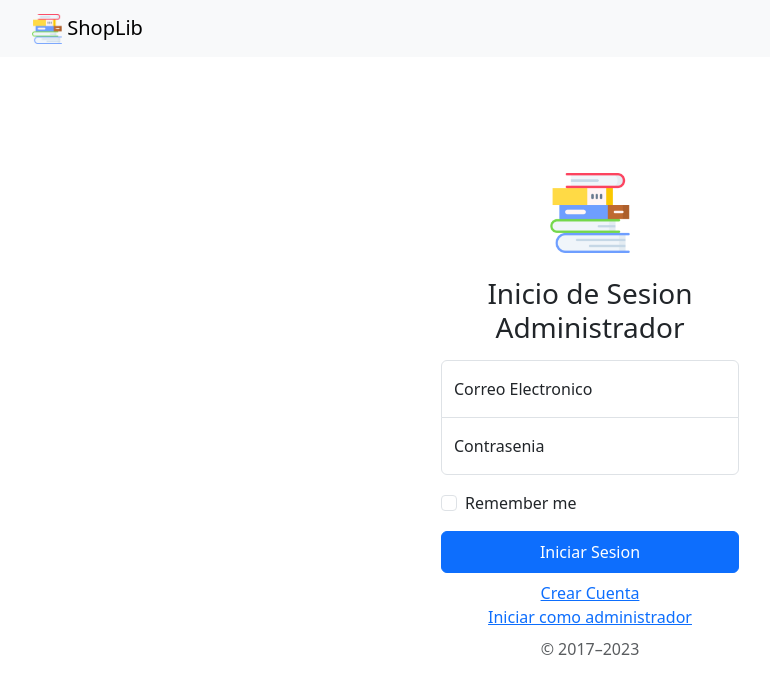
After one commit to Allam9573/tienda_libros, a Flask app: page /auth/admin/login in a window 1280 px wide. The commit adds this page. Shown: the top 694 px of the page, without its empty margins (50-820 px from the left). Run offline with Flask 3, Linux system fonts and the light colour scheme.

Commit message:
admin_login template

```diff
--- a/app/__init__.py
+++ b/app/__init__.py
@@ -1,12 +1,14 @@
 from flask import Flask, render_template
 from app.modules.auth import auth
 from app.modules.books import books
+from app.modules.admin import auth_admin
 
 
 def create_app():
     app = Flask(__name__)
     app.register_blueprint(auth.bp)
     app.register_blueprint(books.bp)
+    app.register_blueprint(auth_admin.bp)
 
     @app.route('/')
     def index():
--- /dev/null
+++ b/app/modules/admin/admin.py
@@ -0,0 +1,3 @@
+from flask import Blueprint, render_template
+
+bp = Blueprint('admin',__name__,url_prefix='/auth/admin')
--- /dev/null
+++ b/app/modules/admin/auth_admin.py
@@ -0,0 +1,8 @@
+from flask import Blueprint, render_template
+
+bp = Blueprint('auth_admin', __name__, url_prefix='/auth/admin')
+
+
+@bp.route('/login')
+def login():
+    return render_template('admin/login.html')
--- /dev/null
+++ b/app/templates/admin/index.html
@@ -0,0 +1,5 @@
+{% extends 'base.html'%}
+{% block title %}
+Administrador
+{{super()}}
+{%endblock%}
--- /dev/null
+++ b/app/templates/admin/login.html
@@ -0,0 +1,34 @@
+{% extends 'base.html'%}
+{% block customCSS%}
+<link rel="stylesheet" href="{{url_for('static', filename='css/login.css')}}">
+{%endblock%}
+{% include 'includes/navbar_login.html'%}
+{%block content%}
+<main class="form-signin w-100 m-auto">
+    <form>
+        <img class="mb-4" src="{{url_for('static', filename='img/logo.png')}}" alt="" width="80">
+        <h1 class="h3 mb-3 fw-normal">Inicio de Sesion Administrador</h1>
+
+        <div class="form-floating">
+            <input type="email" class="form-control" id="floatingInput" placeholder="name@example.com">
+            <label for="floatingInput">Correo Electronico</label>
+        </div>
+        <div class="form-floating">
+            <input type="password" class="form-control" id="floatingPassword" placeholder="Password">
+            <label for="floatingPassword">Contrasenia</label>
+        </div>
+
+        <div class="form-check text-start my-3">
+            <input class="form-check-input" type="checkbox" value="remember-me" id="flexCheckDefault">
+            <label class="form-check-label" for="flexCheckDefault">
+                Remember me
+            </label>
+        </div>
+        <button class="btn btn-primary w-100 py-2 mb-2" type="submit">Iniciar Sesion</button>
+        <a href="{{url_for('auth.signup')}}">Crear Cuenta</a>
+        <br>
+        <a href="{{url_for('auth_admin.login')}}">Iniciar como administrador</a>
+        <p class="mt-2 mb-3 text-body-secondary">&copy; 2017–2023</p>
+    </form>
+</main>
+{%endblock%}
--- a/app/templates/auth/login.html
+++ b/app/templates/auth/login.html
@@ -30,6 +30,8 @@ Login
     </div>
     <button class="btn btn-primary w-100 py-2 mb-2" type="submit">Iniciar Sesion</button>
     <a href="{{url_for('auth.signup')}}">Crear Cuenta</a>
+    <br>
+    <a href="{{url_for('auth_admin.login')}}">Iniciar como administrador</a>
     <p class="mt-2 mb-3 text-body-secondary">&copy; 2017–2023</p>
   </form>
 </main>
```
